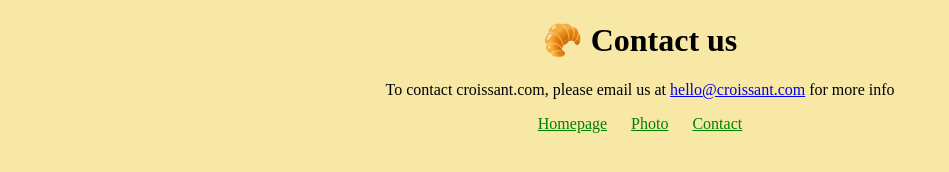
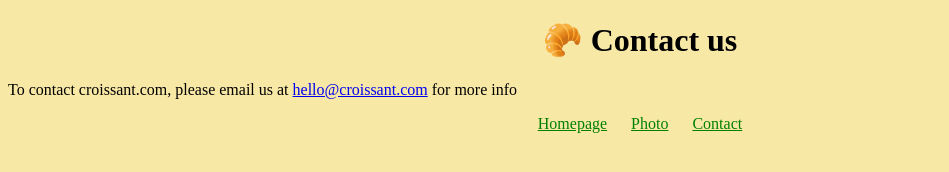
Before and after one commit to Hayesi/Croissant-France, a plain HTML site: page contact.html in a window 1280 px wide. Shown: the whole page, without its empty margins (0-949 px from the left). Drawn offline with Linux system fonts and the light colour scheme.

Commit message:
Updated html and css

```diff
--- a/src/styles.css
+++ b/src/styles.css
@@ -3,7 +3,7 @@ body {
 }
 
 h1,
-p {
+p .croissant-recipe-link {
   text-align: center;
 }
 
```
Also changed, not shown: index.html (+1 -0 lines).
